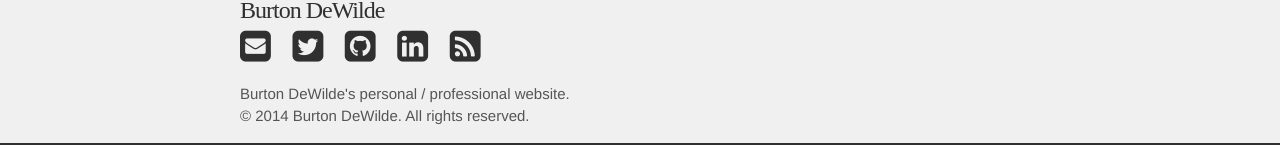
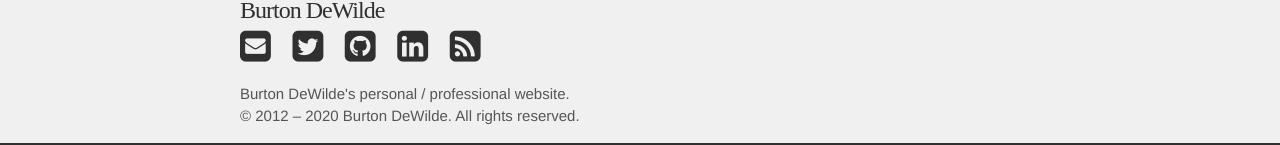
Before and after one commit to bdewilde/bdewilde.github.io, a Jekyll site: the page built from src/index.html, in a window 1280 px wide and 900 px high, scrolled down 2265 px. Shown: the part 752-897 px from the top of the window. Built offline with Jekyll 4.4.1, drawn with Linux system fonts in a browser that asks for light colours; nearby versions of some CDN libraries; some web fonts are replaced; the list of posts is cut into pages by our own code.

Commit message:
Update copyright in site footer

```diff
--- a/src/_includes/footer.html
+++ b/src/_includes/footer.html
@@ -24,7 +24,7 @@
 
     <div class="footer-bottom">
       <p>{{ site.description }}</p>
-      <p>&copy; 2014 Burton DeWilde. All rights reserved.
+      <p>&copy; 2012 – {{ site.time | date: '%Y' }} Burton DeWilde. All rights reserved.
     </div>
 
   </div>
```
